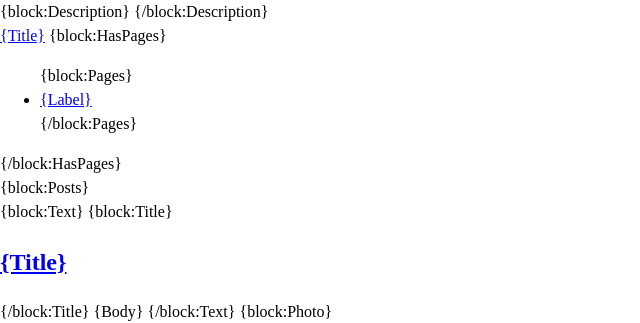
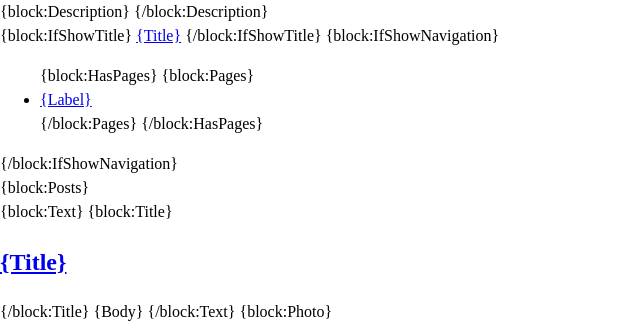
Before and after one commit to joejoinerr/tumblr-boilerplate, a website: page index.html in a window 1280 px wide. Shown: the top 323 px of the page, without its empty margins (0-640 px from the left). Drawn offline with nearby package versions, Linux system fonts and the light colour scheme.

Commit message:
Added more default theme options

```diff
--- a/index.html
+++ b/index.html
@@ -20,6 +20,8 @@
   <meta name="color:Background" content="#ffffff">
   <meta name="color:Body Text" content="#222222">
   <meta name="color:Link Text" content="#0000ff">
+  <meta name="if:Show title" content="1">
+  <meta name="if:Show navigation" content="1">
 
   <link rel="shortcut icon" href="{Favicon}">
   <link rel="alternate" type="application/rss+xml" href="{RSS}">
@@ -32,18 +34,21 @@
 <body>
 
   <header class="site-header" id="header" role="banner">
-    <a class="site-title" href="/">{Title}</a>
+    {block:IfShowTitle}
+      <a class="site-title" href="/">{Title}</a>
+    {/block:IfShowTitle}
 
-    <!-- Other blog information and links -->
-    {block:HasPages}
+    {block:IfShowNavigation}
       <nav role="navigation">
         <ul class="site-nav">
-          {block:Pages}
-            <li><a href="{URL}">{Label}</a></li>
-          {/block:Pages}
+          {block:HasPages}
+            {block:Pages}
+              <li><a href="{URL}">{Label}</a></li>
+            {/block:Pages}
+          {/block:HasPages}
         </ul>
       </nav>
-    {/block:HasPages}
+    {/block:IfShowNavigation}
   </header><!-- /site-header -->
 
 
```
